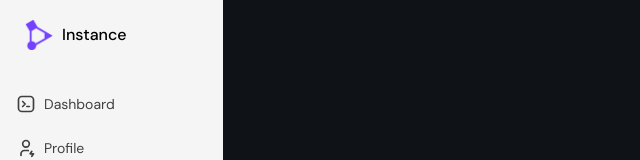
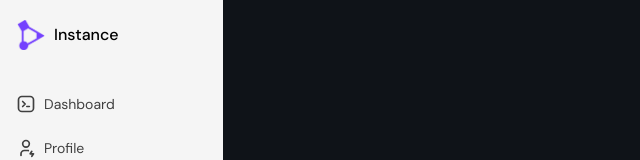
Before and after one commit to KnixSpace/Instance, a Next.js app in the folder client/: page /dashboard in a window 1280 px wide. Shown: the top 160 px of the page, without its empty margins (0-640 px from the left). Built offline with nearby package versions, Linux system fonts and the light colour scheme.

Commit message:
logo updated

```diff
--- a/client/src/app/dashboard/page.tsx
+++ b/client/src/app/dashboard/page.tsx
@@ -104,9 +104,8 @@ export const Logo = () => {
   return (
     <Link
       href="#"
-      className="font-normal flex space-x-2 items-center text-sm text-black py-1 relative z-20"
+      className="font-normal flex gap-2 items-center text-sm text-black py-1 relative z-20"
     >
-      <div />
       <Image
         src="/logo.webp" // Path to your image in the public folder
         alt="Logo"
```
